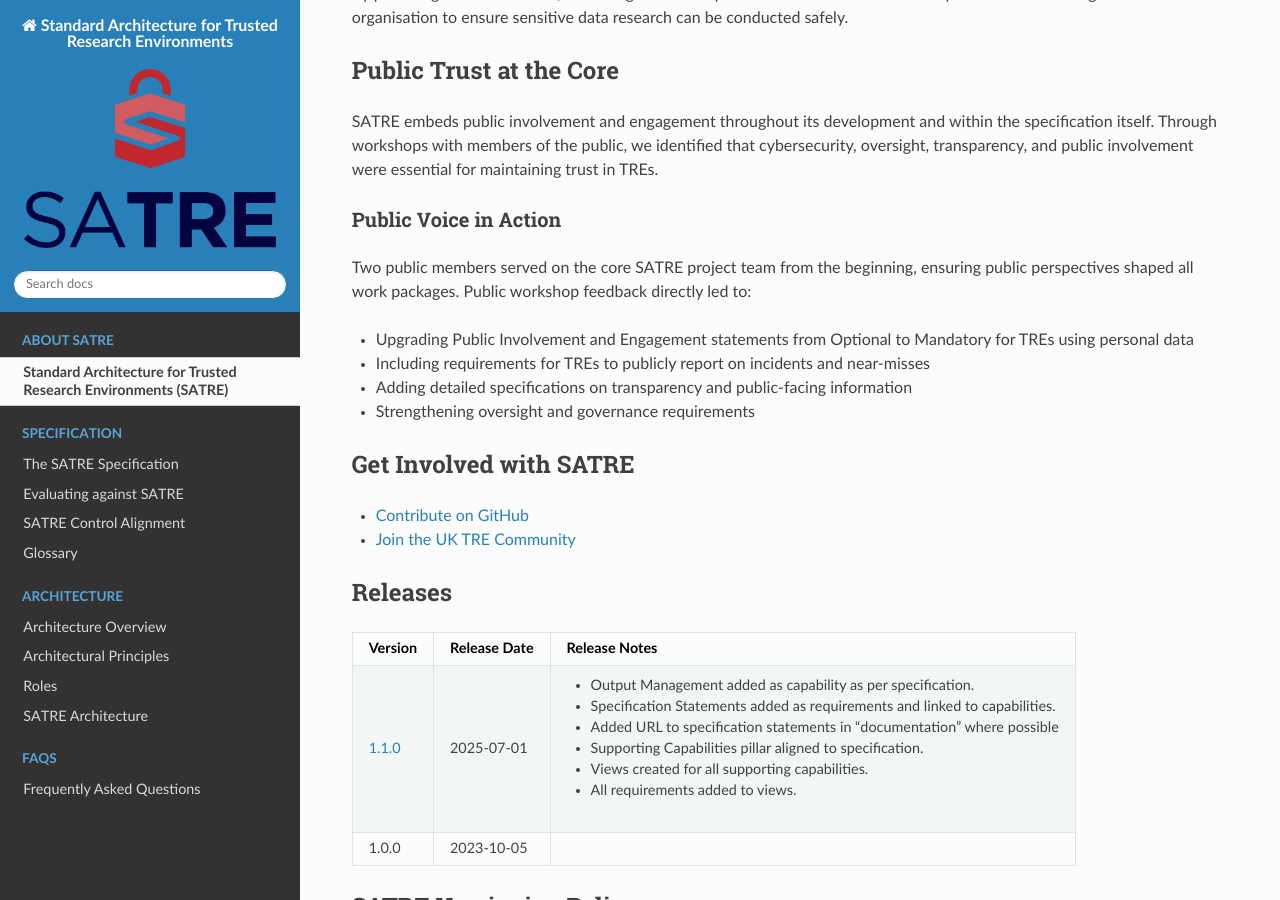
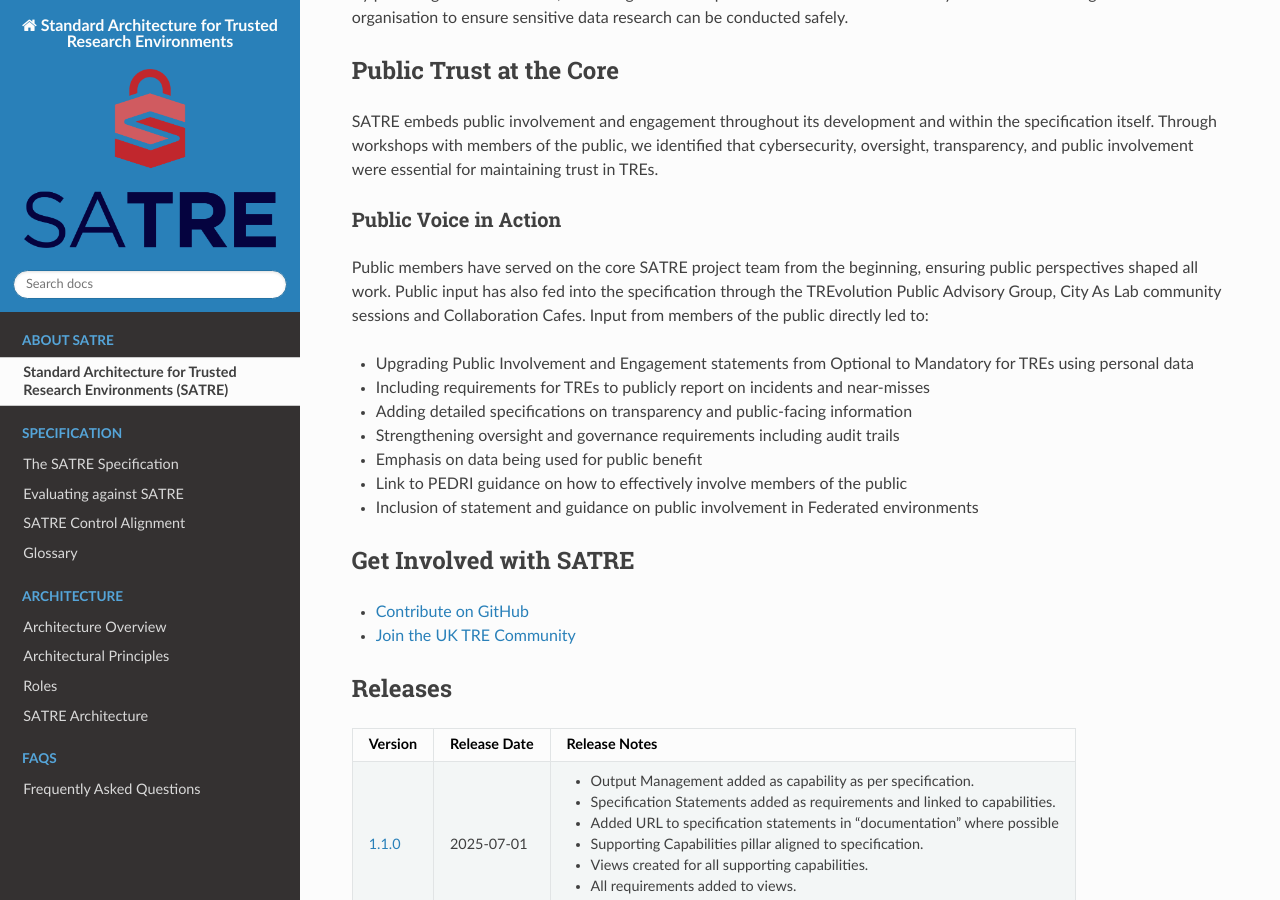
Before and after one commit to sa-tre/satre-specification, a Sphinx documentation site: the page built from docs/source/index.md, in a window 1280 px wide and 900 px high, scrolled down 2049 px. Built offline with Sphinx 7.4.7 and the Read the Docs theme 3.1.0, drawn with Linux system fonts in a browser that asks for light colours.

Commit message:
Add in katie's public involvement updates

```diff
--- a/docs/source/index.md
+++ b/docs/source/index.md
@@ -101,12 +101,15 @@ SATRE embeds public involvement and engagement throughout its development and wi
 
 ### Public Voice in Action
 
-Two public members served on the core SATRE project team from the beginning, ensuring public perspectives shaped all work packages. Public workshop feedback directly led to:
+Public members have served on the core SATRE project team from the beginning, ensuring public perspectives shaped all work. Public input has also fed into the specification through the TREvolution Public Advisory Group, City As Lab community sessions and Collaboration Cafes. Input from members of the public directly led to:
 
 - Upgrading Public Involvement and Engagement statements from Optional to Mandatory for TREs using personal data
 - Including requirements for TREs to publicly report on incidents and near-misses
 - Adding detailed specifications on transparency and public-facing information
-- Strengthening oversight and governance requirements
+- Strengthening oversight and governance requirements including audit trails
+- Emphasis on data being used for public benefit
+- Link to PEDRI guidance on how to effectively involve members of the public
+- Inclusion of statement and guidance on public involvement in Federated environments
 
 ## Get Involved with SATRE
 
```
